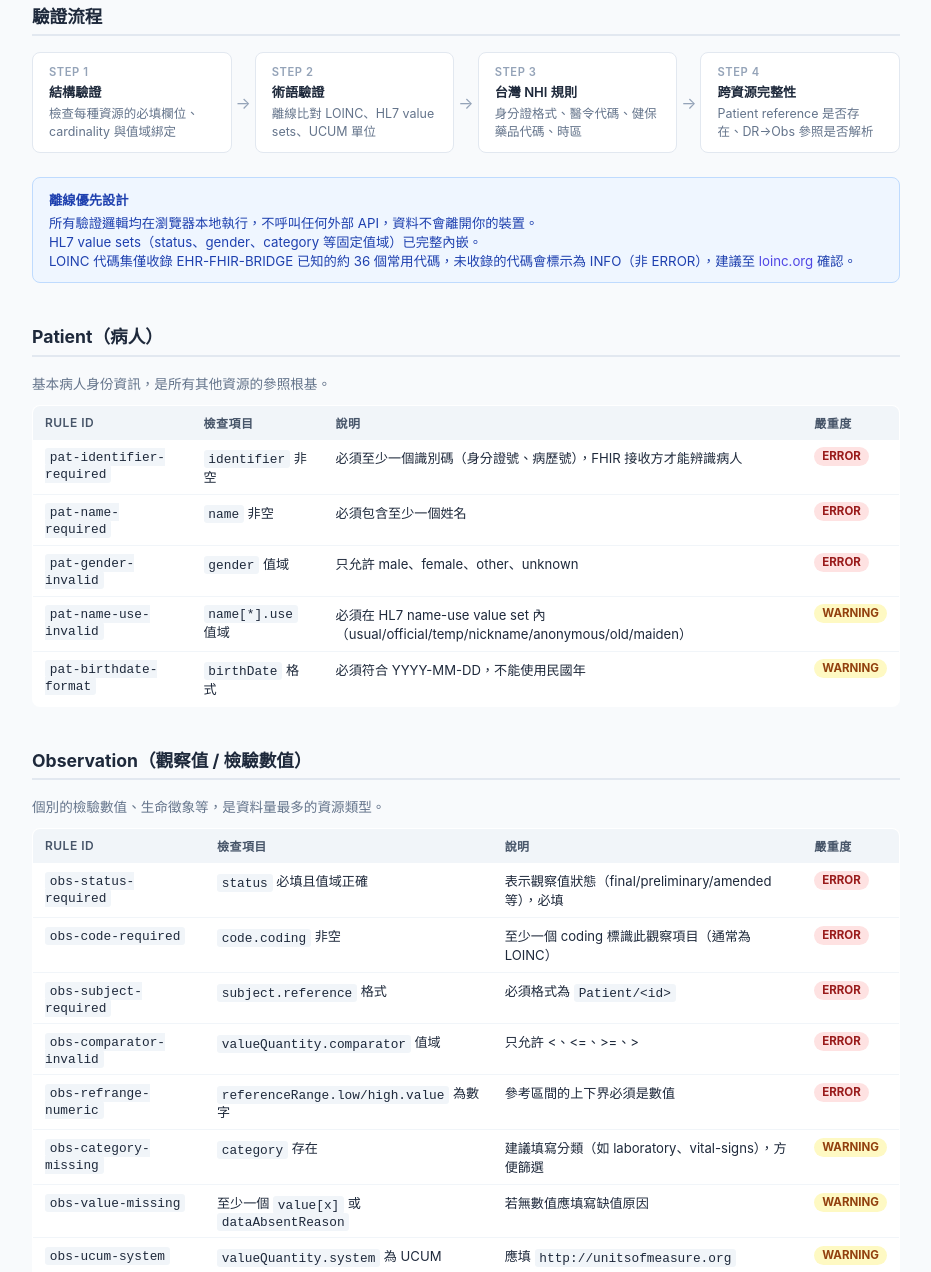
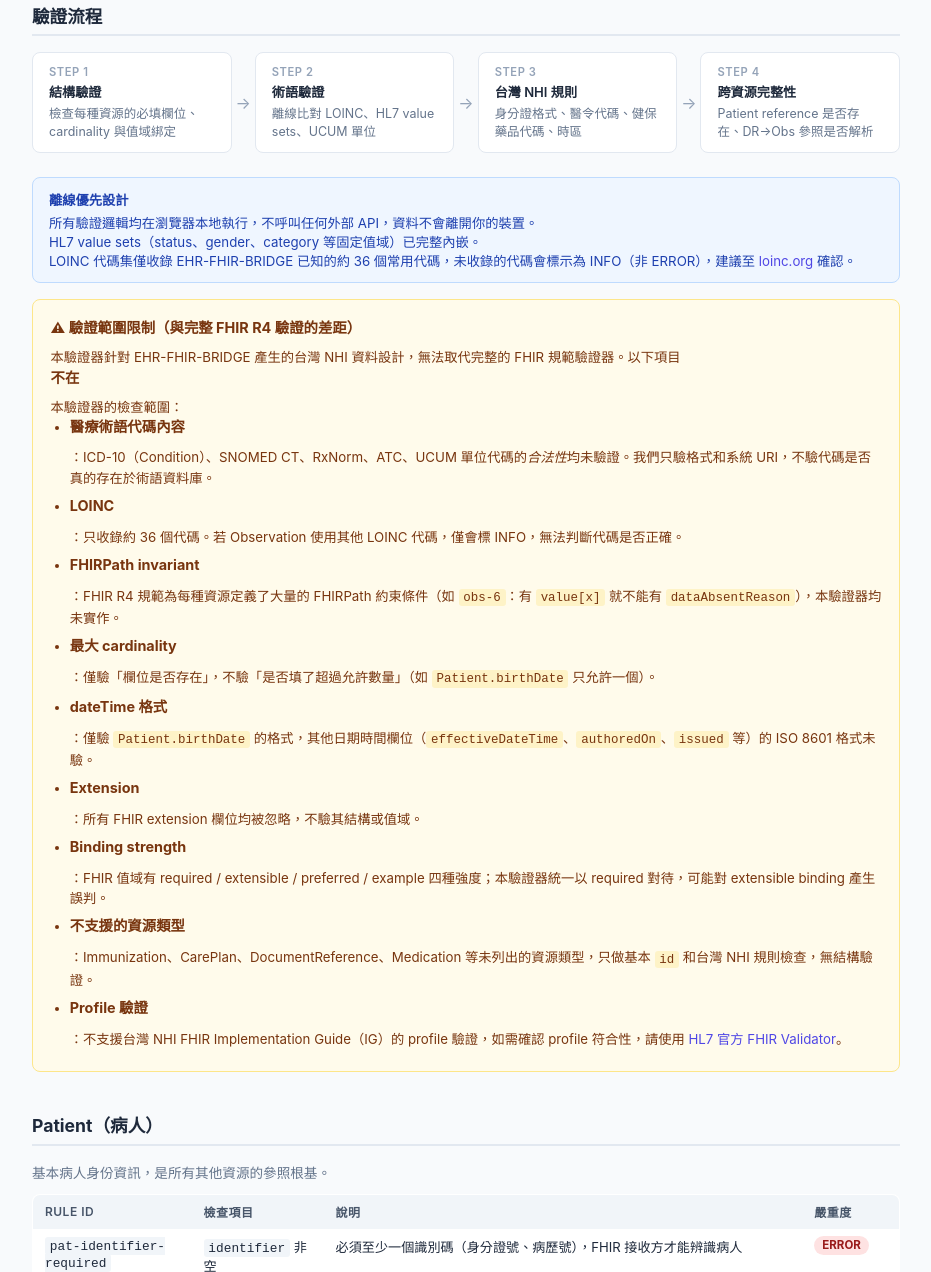
Before and after one commit to voho0000/fhir-tw-validator, a plain HTML site: page docs/rules.html in a window 1280 px wide. Shown: the part 341-1613 px from the top of the page, without its empty margins (174-1105 px from the left). Drawn offline with Linux system fonts and the light colour scheme.

Commit message:
docs: add honest validation scope & limitations section
- rules.html: yellow warning box listing 9 categories of what this
  validator does NOT check (terminology codes, FHIRPath invariants,
  max cardinality, dateTime format, extensions, binding strength,
  unsupported resource types, profile conformance)
- index.html: one-line scope notice in header so users see it upfront

Co-Authored-By: Claude Sonnet 4.6 <noreply@anthropic.com>

```diff
--- a/docs/rules.html
+++ b/docs/rules.html
@@ -70,6 +70,14 @@
   .info-box { background: #eff6ff; border: 1px solid #bfdbfe; border-radius: .5rem;
               padding: .75rem 1rem; font-size: .83rem; color: #1e40af; margin-bottom: 1rem; }
   .info-box strong { display: block; margin-bottom: .25rem; }
+
+  /* Limitation box */
+  .limit-box { background: #fffbeb; border: 1px solid #fde68a; border-radius: .5rem;
+               padding: 1rem 1.1rem; font-size: .83rem; color: #78350f; margin-bottom: 1rem; }
+  .limit-box strong { display: block; margin-bottom: .6rem; font-size: .9rem; }
+  .limit-box ul { padding-left: 1.2rem; }
+  .limit-box li { margin-bottom: .4rem; line-height: 1.55; }
+  .limit-box li code { background: #fef3c7; font-size: .78rem; }
 
   @media (max-width: 560px) {
     .flow-arrow { display: none; }
@@ -151,6 +159,22 @@
       所有驗證邏輯均在瀏覽器本地執行，不呼叫任何外部 API，資料不會離開你的裝置。<br>
       HL7 value sets（status、gender、category 等固定值域）已完整內嵌。<br>
       LOINC 代碼集僅收錄 EHR-FHIR-BRIDGE 已知的約 36 個常用代碼，未收錄的代碼會標示為 INFO（非 ERROR），建議至 <a href="https://loinc.org" target="_blank">loinc.org</a> 確認。
+    </div>
+
+    <div class="limit-box">
+      <strong>⚠ 驗證範圍限制（與完整 FHIR R4 驗證的差距）</strong>
+      本驗證器針對 EHR-FHIR-BRIDGE 產生的台灣 NHI 資料設計，無法取代完整的 FHIR 規範驗證器。以下項目<strong>不在</strong>本驗證器的檢查範圍：
+      <ul>
+        <li><strong>醫療術語代碼內容</strong>：ICD-10（Condition）、SNOMED CT、RxNorm、ATC、UCUM 單位代碼的<em>合法性</em>均未驗證。我們只驗格式和系統 URI，不驗代碼是否真的存在於術語資料庫。</li>
+        <li><strong>LOINC</strong>：只收錄約 36 個代碼。若 Observation 使用其他 LOINC 代碼，僅會標 INFO，無法判斷代碼是否正確。</li>
+        <li><strong>FHIRPath invariant</strong>：FHIR R4 規範為每種資源定義了大量的 FHIRPath 約束條件（如 <code>obs-6</code>：有 <code>value[x]</code> 就不能有 <code>dataAbsentReason</code>），本驗證器均未實作。</li>
+        <li><strong>最大 cardinality</strong>：僅驗「欄位是否存在」，不驗「是否填了超過允許數量」（如 <code>Patient.birthDate</code> 只允許一個）。</li>
+        <li><strong>dateTime 格式</strong>：僅驗 <code>Patient.birthDate</code> 的格式，其他日期時間欄位（<code>effectiveDateTime</code>、<code>authoredOn</code>、<code>issued</code> 等）的 ISO 8601 格式未驗。</li>
+        <li><strong>Extension</strong>：所有 FHIR extension 欄位均被忽略，不驗其結構或值域。</li>
+        <li><strong>Binding strength</strong>：FHIR 值域有 required / extensible / preferred / example 四種強度；本驗證器統一以 required 對待，可能對 extensible binding 產生誤判。</li>
+        <li><strong>不支援的資源類型</strong>：Immunization、CarePlan、DocumentReference、Medication 等未列出的資源類型，只做基本 <code>id</code> 和台灣 NHI 規則檢查，無結構驗證。</li>
+        <li><strong>Profile 驗證</strong>：不支援台灣 NHI FHIR Implementation Guide（IG）的 profile 驗證，如需確認 profile 符合性，請使用 <a href="https://validator.fhir.org" target="_blank">HL7 官方 FHIR Validator</a>。</li>
+      </ul>
     </div>
   </div>
 
```
Also changed, not shown: docs/index.html (+5 -2 lines).
